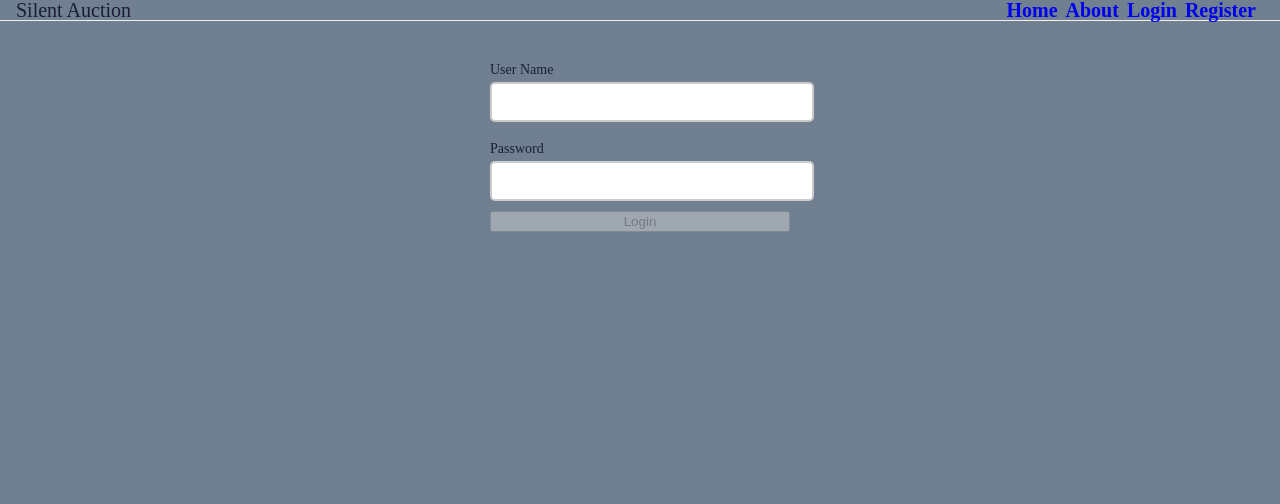
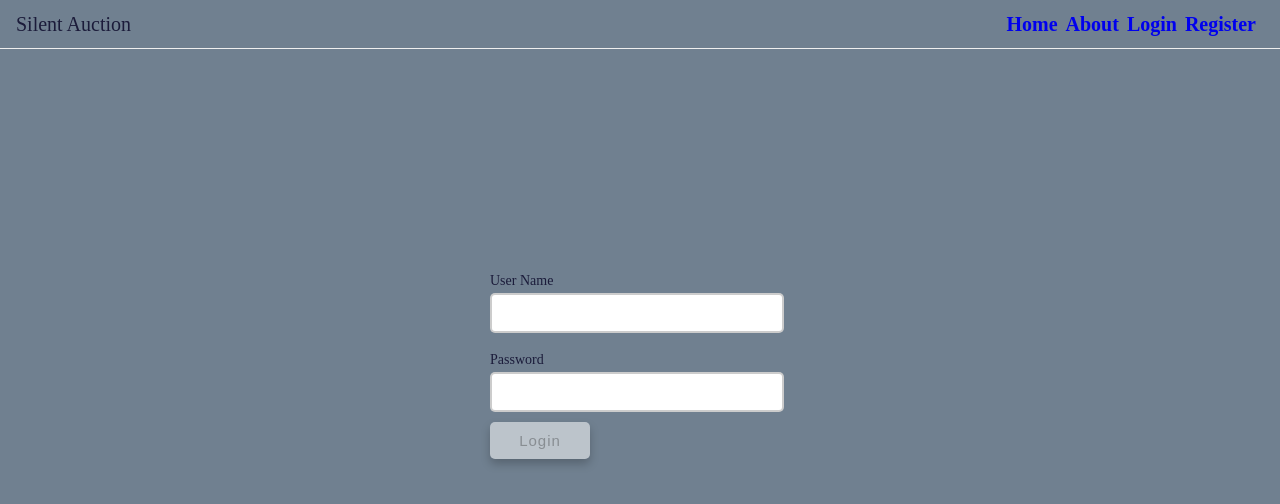
Before and after one commit to Nandhini-Madan/SilentAuction, a React (Create React App) app: page /login in a window 1280 px wide. Shown: the top 504 px of the page. Built offline with nearby package versions, Linux system fonts and the light colour scheme.

Commit message:
commit correctly

```diff
--- a/src/components/Login.js
+++ b/src/components/Login.js
@@ -81,6 +81,7 @@ function Login(props) {
     };
 
     return (
+        <div className="formContainer">
             <form onSubmit={loginSubmit}>
                 <Input
                     type="text"
@@ -100,6 +101,7 @@ function Login(props) {
                 />
                 <button disabled={buttonDisabled}>Login</button>
             </form>
+        </div>
     )
 };
 
--- a/src/css/index.css
+++ b/src/css/index.css
@@ -135,10 +135,36 @@ html {
   background-color: slategray;
   min-height: 100vh;
 }
+nav {
+  display: flex;
+  min-width: 90vw;
+  height: 6vh;
+  flex-direction: row;
+  justify-content: space-between;
+  align-items: center;
+  text-align: center;
+  padding: 0 16px;
+  border-bottom: 1px solid #efefef;
+  margin-bottom: 32px;
+}
+.nav-links {
+  display: flex;
+  justify-content: space-between;
+}
+.nav-links a {
+  text-decoration: none;
+  font-weight: bold;
+  margin-right: 8px;
+}
+.formContainer {
+  min-height: 70vh;
+  display: flex;
+  align-items: center;
+}
 form {
   display: flex;
   flex-direction: column;
-  width: 90%;
+  width: 100%;
   max-width: 300px;
   margin: 0 auto;
 }
@@ -152,9 +178,9 @@ label {
 input,
 select,
 textarea {
+  width: 90%;
   margin: 5px 0 0;
   display: block;
-  width: 100%;
   border: 2px solid rgba(0, 0, 0, 0.2);
   border-radius: 5px;
   padding: 10px;
@@ -175,26 +201,24 @@ input:focus {
   outline: none;
   border-color: #1ee7e2;
 }
-input:placeholder {
-  color: #a8b2b2;
+button {
+  width: 100px;
+  display: inline-block;
+  padding: 10px 12px;
+  font-size: 1.5rem;
+  border-radius: 5px;
+  border: 0px;
+  letter-spacing: 1px;
+  outline: none;
+  cursor: pointer;
+  box-shadow: 0px 5px 10px rgba(0, 0, 0, 0.22);
 }
-nav {
-  display: flex;
-  min-width: 90vw;
-  flex-direction: row;
-  justify-content: space-between;
-  align-items: center;
-  text-align: center;
-  padding: 0 16px;
-  border-bottom: 1px solid #efefef;
-  margin-bottom: 32px;
+button:hover {
+  background-image: none;
+  background-color: rgba(255, 255, 255, 0.877);
 }
-.nav-links {
-  display: flex;
-  justify-content: space-between;
+button:disabled {
+  background-image: none;
+  background-color: rgba(255, 255, 255, 0.534);
+  cursor: not-allowed;
 }
-.nav-links a {
-  text-decoration: none;
-  font-weight: bold;
-  margin-right: 8px;
-}
```
Lines whose indentation alone changed are shown as unchanged.
